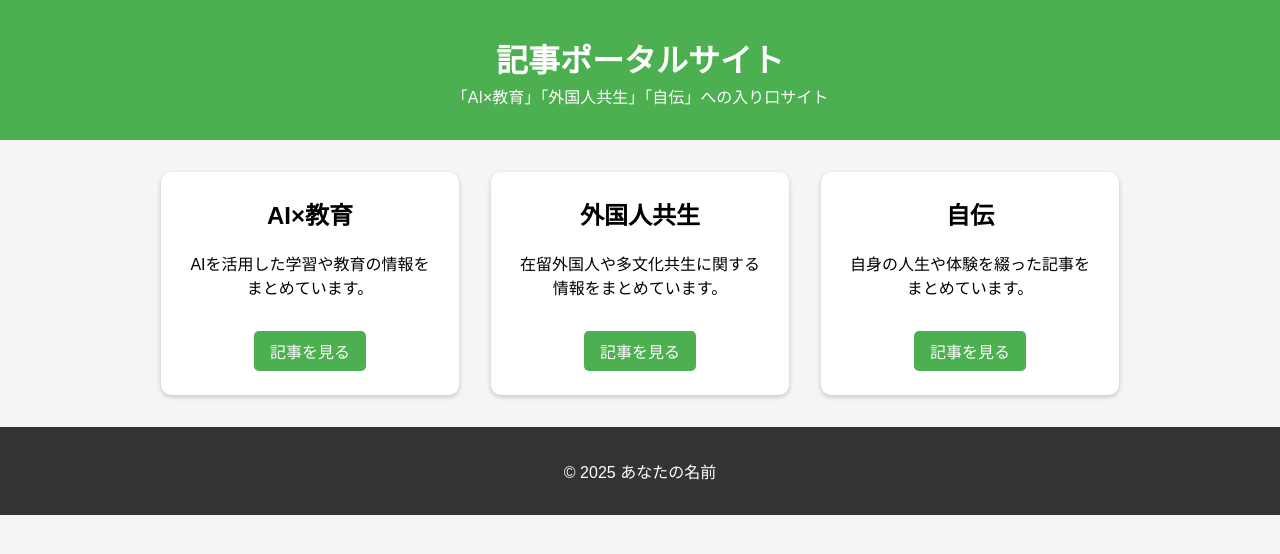
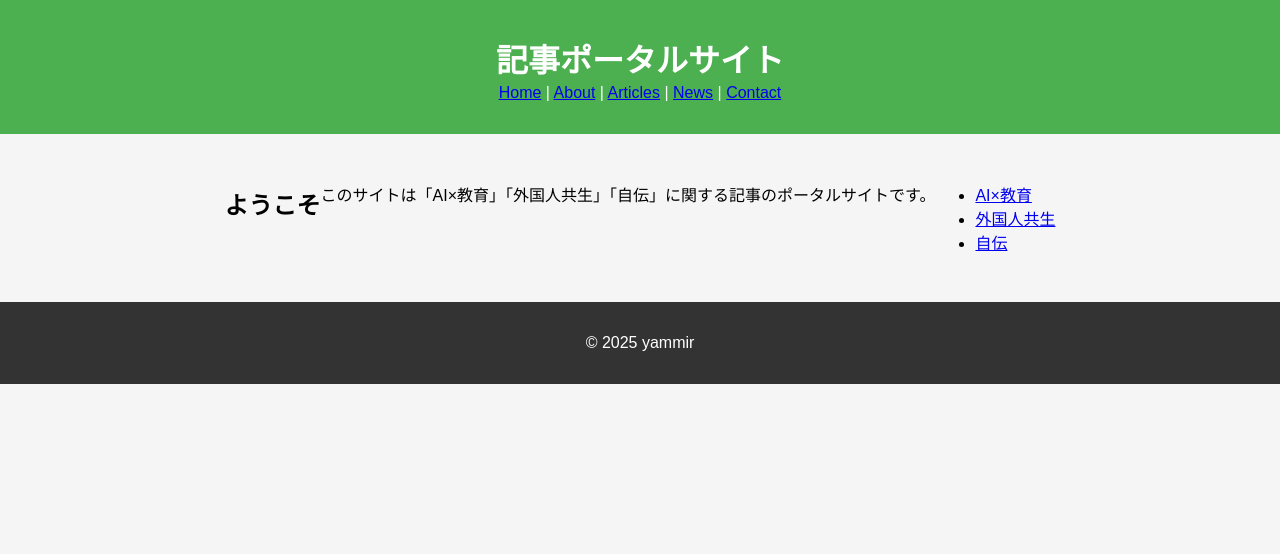
Before and after one commit to yammirJP/portal, a plain HTML site: page index.html in a window 1280 px wide. Drawn offline with Linux system fonts and the light colour scheme.

Commit message:
Update index.html

```diff
--- a/index.html
+++ b/index.html
@@ -3,37 +3,33 @@
 <head>
   <meta charset="UTF-8">
   <meta name="viewport" content="width=device-width, initial-scale=1.0">
-  <title>My Portal Site</title>
+  <title>記事ポータルサイト</title>
   <link rel="stylesheet" href="style.css">
 </head>
 <body>
   <header>
     <h1>記事ポータルサイト</h1>
-    <p>「AI×教育」「外国人共生」「自伝」への入り口サイト</p>
+    <nav>
+      <a href="index.html">Home</a> |
+      <a href="about.html">About</a> |
+      <a href="articles.html">Articles</a> |
+      <a href="news.html">News</a> |
+      <a href="contact.html">Contact</a>
+    </nav>
   </header>
 
   <main>
-    <section class="cards">
-      <div class="card">
-        <h2>AI×教育</h2>
-        <p>AIを活用した学習や教育の情報をまとめています。</p>
-        <a href="https://note.com/edugaition" target="_blank">記事を見る</a>
-      </div>
-      <div class="card">
-        <h2>外国人共生</h2>
-        <p>在留外国人や多文化共生に関する情報をまとめています。</p>
-        <a href="https://あなたのwordpress.com/foreign-community" target="_blank">記事を見る</a>
-      </div>
-      <div class="card">
-        <h2>自伝</h2>
-        <p>自身の人生や体験を綴った記事をまとめています。</p>
-        <a href="https://note.com/あなたのnote自伝" target="_blank">記事を見る</a>
-      </div>
-    </section>
+    <h2>ようこそ</h2>
+    <p>このサイトは「AI×教育」「外国人共生」「自伝」に関する記事のポータルサイトです。</p>
+    <ul>
+      <li><a href="topics/ai.html">AI×教育</a></li>
+      <li><a href="topics/foreign.html">外国人共生</a></li>
+      <li><a href="topics/jiden.html">自伝</a></li>
+    </ul>
   </main>
 
   <footer>
-    <p>&copy; 2025 あなたの名前</p>
+    <p>&copy; 2025 yammir</p>
   </footer>
 </body>
 </html>
```
